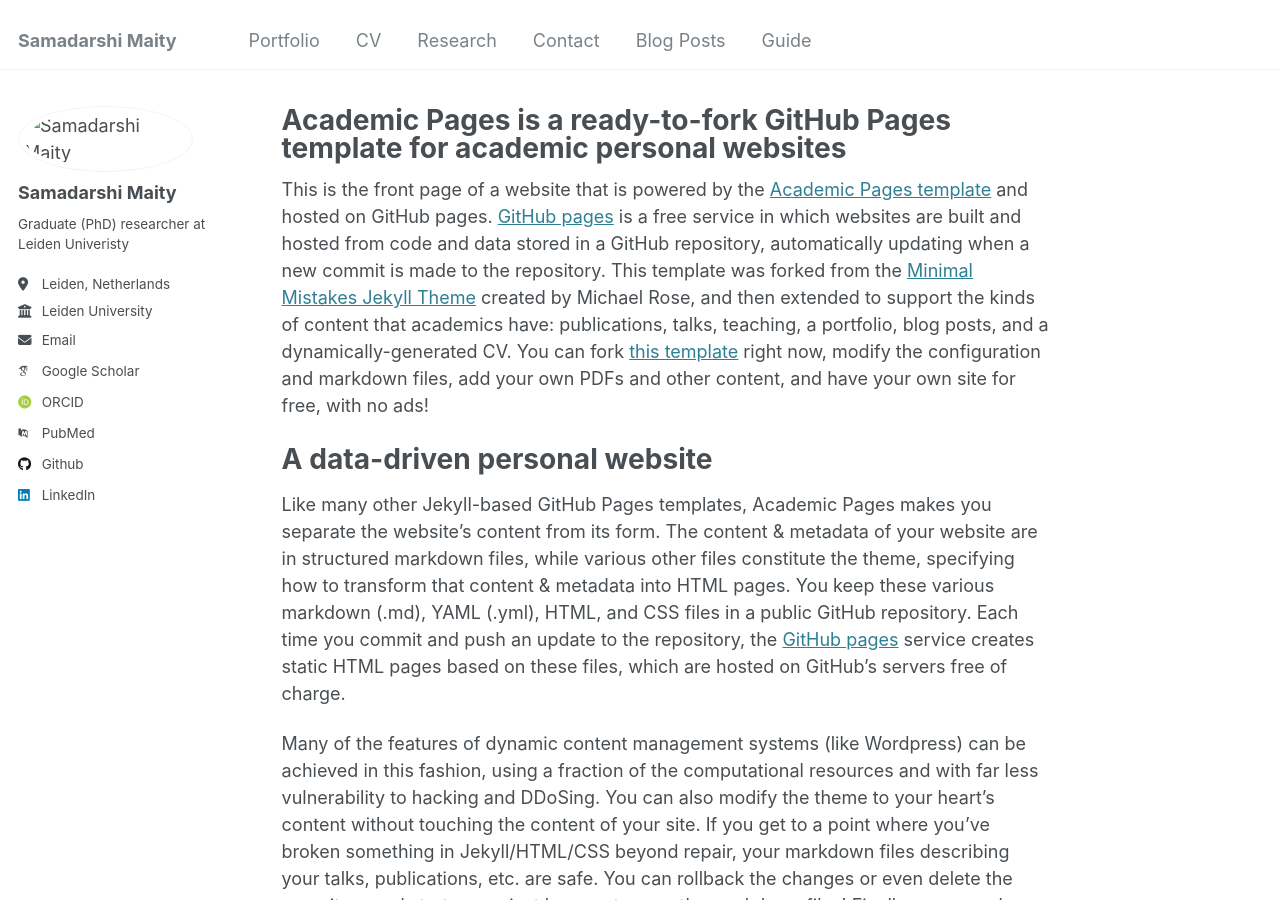
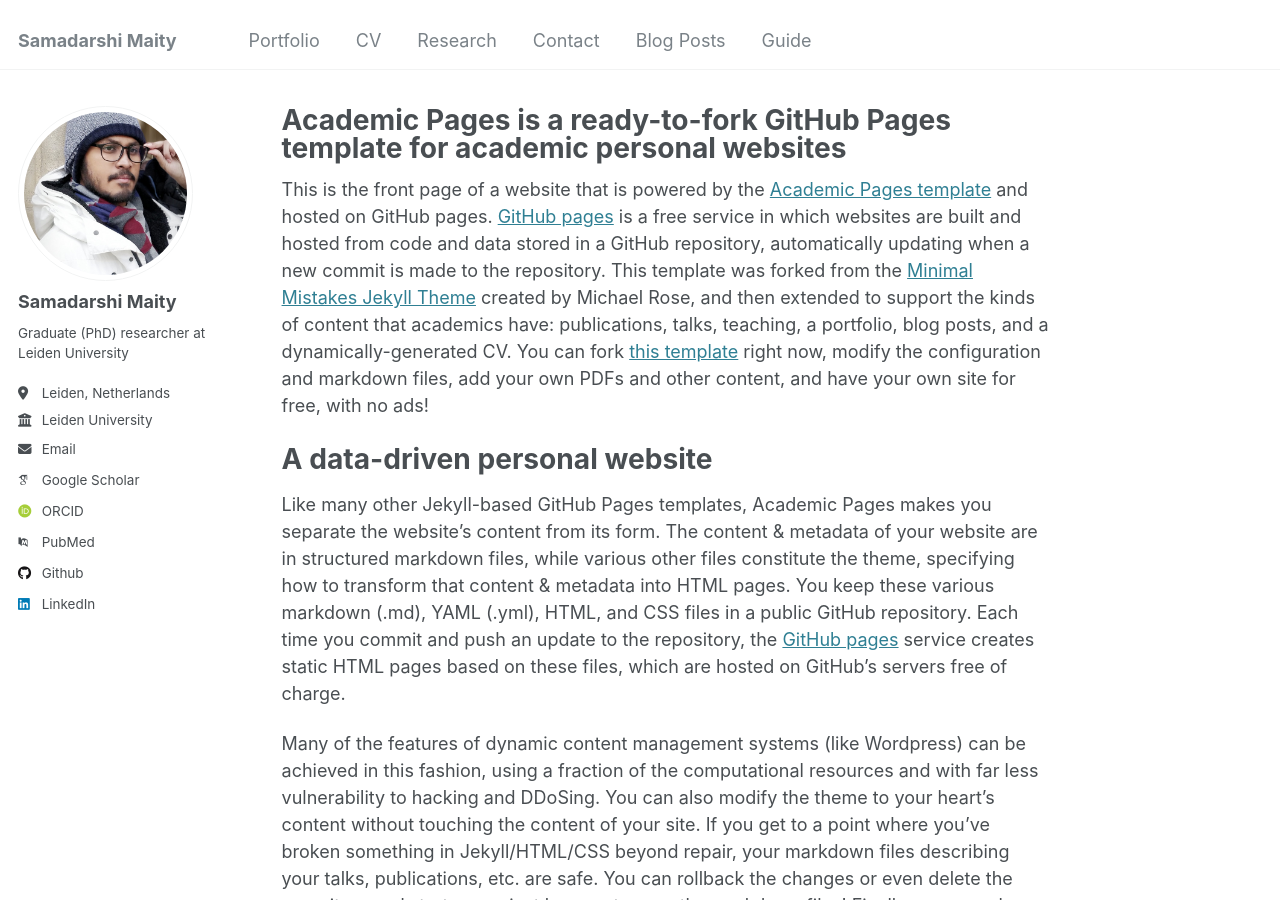
Before and after one commit to Samadarshi-Maity/Samadarshi-Maity.github.io, a Jekyll site: the page built from _pages/about.md, in a window 1280 px wide and 900 px high. Built offline with Jekyll 4.4.1, drawn with Linux system fonts in a browser that asks for light colours; some web fonts are replaced.

Commit message:
Update _config.yml

```diff
--- a/_config.yml
+++ b/_config.yml
@@ -21,10 +21,10 @@
 #               Additional customization can be done by editing /_includes/author-profile.html
 author:
   # Biographic information
-  avatar           : "/images/My_pic.jpg"
+  avatar           : "My_pic.jpg"
   name             : "Samadarshi Maity"
   pronouns         : # example: "she/her"
-  bio              : "Graduate (PhD) researcher at Leiden Univeristy"
+  bio              : "Graduate (PhD) researcher at Leiden University"
   location         : "Leiden, Netherlands"
   employer         : "Leiden University"
   uri              : # URL
```
